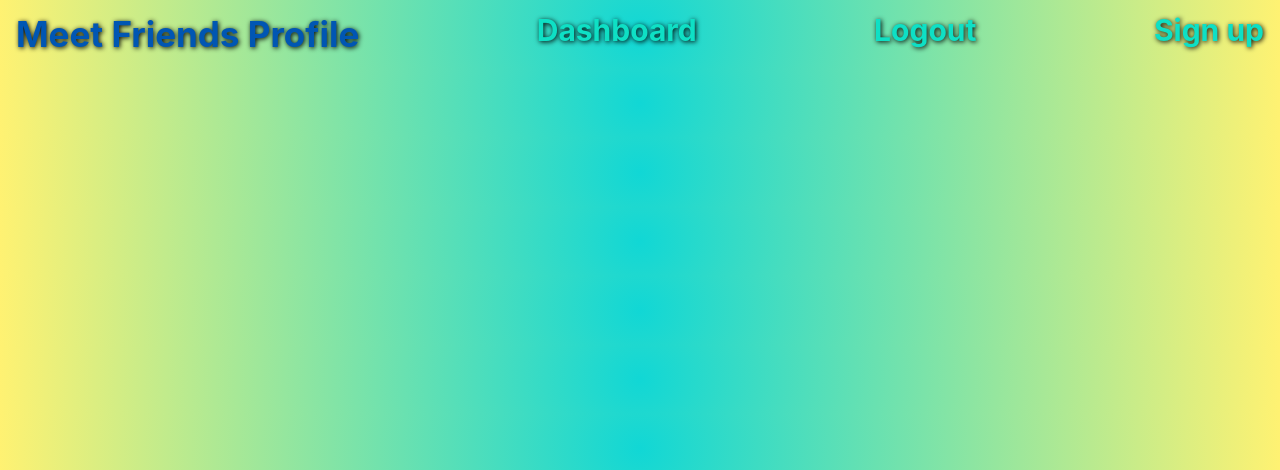
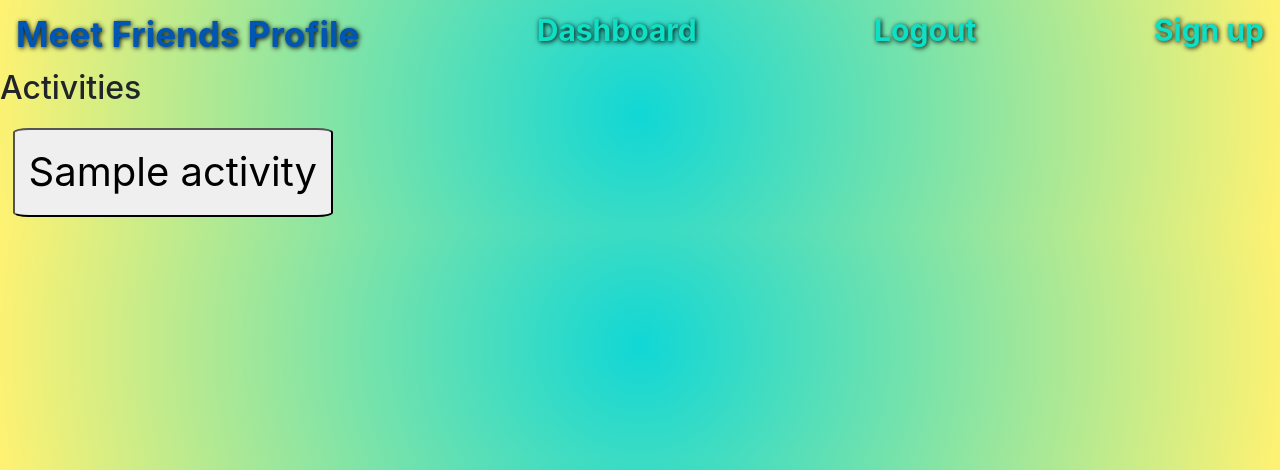
Before and after one commit to SD-github21/meet-friends, a Node server app: page /dashboard in a window 1280 px wide. Shown: the top 470 px of the page. Run offline with Node 20, Linux system fonts and the light colour scheme; tables that the repository leaves empty hold one stand-in row (values such as "Sample post"); some libraries are stand-ins or nearby versions.

Commit message:
added ability to load activities into dashboard

```diff
--- a/controllers/home-routes.js
+++ b/controllers/home-routes.js
@@ -3,7 +3,7 @@ const router = require('express').Router();
 // Setup sequelize incase literal search is needed
 const sequelize = require('../config/connection');
 // Link to models
-//const { Activity, User} = require('..models/');
+const { Activity, User} = require('../models');
 //Setup check to see if user is signed in
 const authorizeUser = require('../utils/auth');
 const {storage , upload }  = require('../config/imageStorage');
@@ -13,7 +13,21 @@ router.get('/',(req,res) =>{
 });
 
 router.get('/dashboard', (req,res) =>{
-    res.render('dashboard');
+    Activity.findAll()
+    .then(activityData => {
+        if(!activityData){
+            res.status(404).json({message: "No activity data found"});
+            return;
+        }
+
+        const activities = activityData.map( activities => activities.get({ plain: true }));
+
+        res.render('dashboard', {activities});
+
+
+    })
+
+
 });
 
 
--- a/public/stylesheets/style.css
+++ b/public/stylesheets/style.css
@@ -62,3 +62,24 @@ background: linear-gradient(90deg, rgba(236,222,10,0.48783263305322133) 35%, rgb
     border: 2px solid yellow;
     box-shadow: 10px 10px 10px rgb(10, 228, 10) ;
 }
+
+.activities-btn{
+
+    border-radius: 5%;
+    padding: 1%;
+    font-size: 40px;
+    text-align: center;
+    width: 25%;
+    margin: 1%;
+}
+
+.activities-btn:hover{
+    border: 1px solid black;
+    border-radius: 10%;
+    padding: 1%;
+    font-size: 40px;
+    text-align: center;
+    width: 25%;
+    margin: 1%;
+    transform: scale(108%);
+}
--- a/views/dashboard.handlebars
+++ b/views/dashboard.handlebars
@@ -0,0 +1,13 @@
+<section>
+    {{#if activities.length }}
+        <h2> Activities </h2>
+
+
+
+                {{> activities-boxes activities}}
+
+
+
+    {{/if}}
+
+</section>
--- /dev/null
+++ b/views/partials/activities-boxes.handlebars
@@ -0,0 +1,6 @@
+
+{{#each this}}
+
+<button class ='activities-btn'> {{activity_name}}</button>
+
+{{/each}}
```
